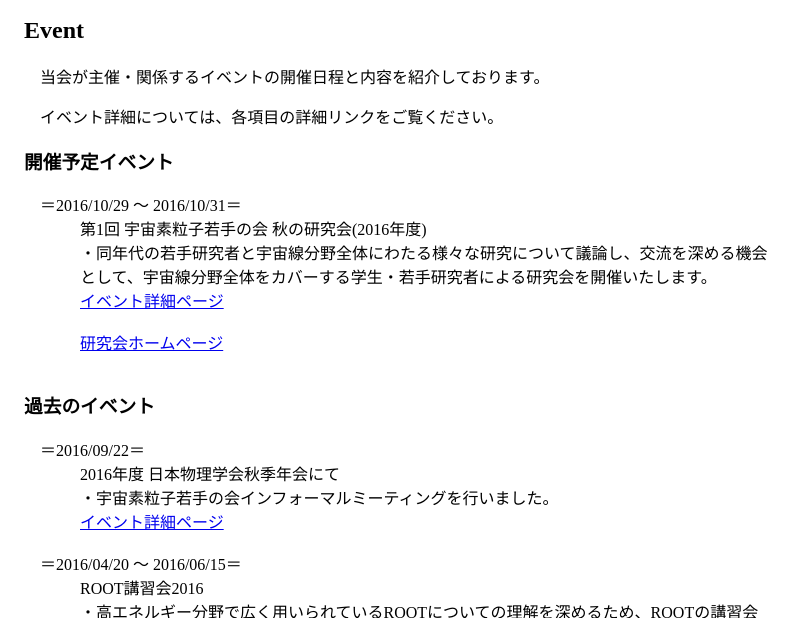
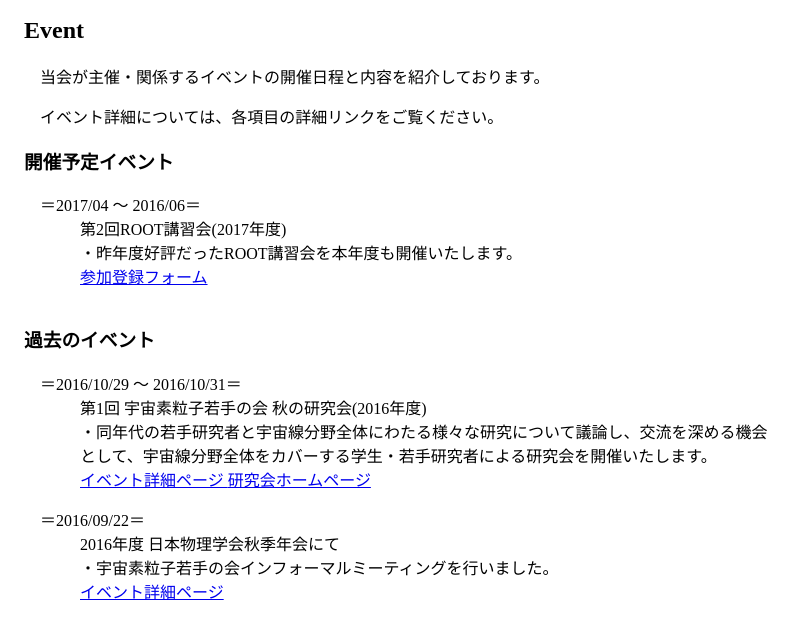
Before and after one commit to mzks/YMAP-Japan.github.io, a plain HTML site: page event/event.html in a window 1280 px wide. Shown: the part 143-761 px from the top of the page, without its empty margins (0-806 px from the left). Drawn offline with Linux system fonts and the light colour scheme.

Commit message:
イベントページにROOT2017を載せた
ついでに終了イベントを過去のイベントに移動

```diff
--- a/event/event.html
+++ b/event/event.html
@@ -37,16 +37,23 @@
 
     <h3>開催予定イベント</h3>
     <dl style="padding-left:1em">
+    <dt>＝2017/04 ～ 2016/06＝</dt>
+      <dd>第2回ROOT講習会(2017年度)</dd>
+      <dd>・昨年度好評だったROOT講習会を本年度も開催いたします。</dd>
+      <dd>
+      <a href="https://docs.google.com/forms/d/e/1FAIpQLSdPQ0LoQqrF6YWyQ_hNCLcryYB-ZpsvhIkJ4Xr0UZBY5G1Fzw/viewform?usp=sf_link">参加登録フォーム </a>
+      </dd>
+      <dt>&nbsp;</dt>
+      </dl>
+
+    <h3>過去のイベント</h3>
+    <dl style="padding-left:1em">
       <dt>＝2016/10/29 ～ 2016/10/31＝</dt>
       <dd>第1回 宇宙素粒子若手の会 秋の研究会(2016年度)</dd>
       <dd>・同年代の若手研究者と宇宙線分野全体にわたる様々な研究について議論し、交流を深める機会として、宇宙線分野全体をカバーする学生・若手研究者による研究会を開催いたします。</dd>
-      <dd><a href="event_sub/event_20161029.html">イベント詳細ページ</a></dd>
-      <dd>&nbsp;</dd>
-      <dd><a href="event_sub/conf2016/index.html">研究会ホームページ</a></dd>
-      <dd>&nbsp;</dd>
-      </dl>
+      <dd><a href="event_sub/event_20161029.html">イベント詳細ページ </a><a href="event_sub/conf2016/index.html">研究会ホームページ</a></dd>
 
-    <h3>過去のイベント</h3>
+    </dl>
     <dl style="padding-left:1em">
       <dt>＝2016/09/22＝</dt>
       <dd>2016年度 日本物理学会秋季年会にて</dd>
```
Also changed, not shown: index.html (+1 -1 lines).
